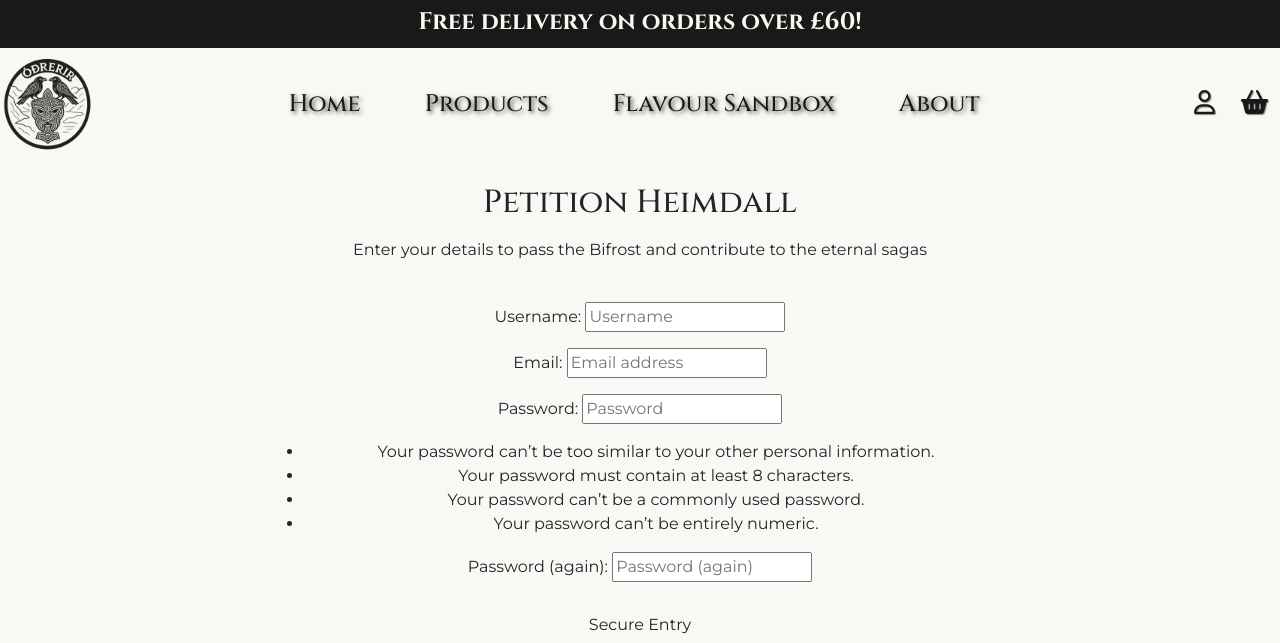
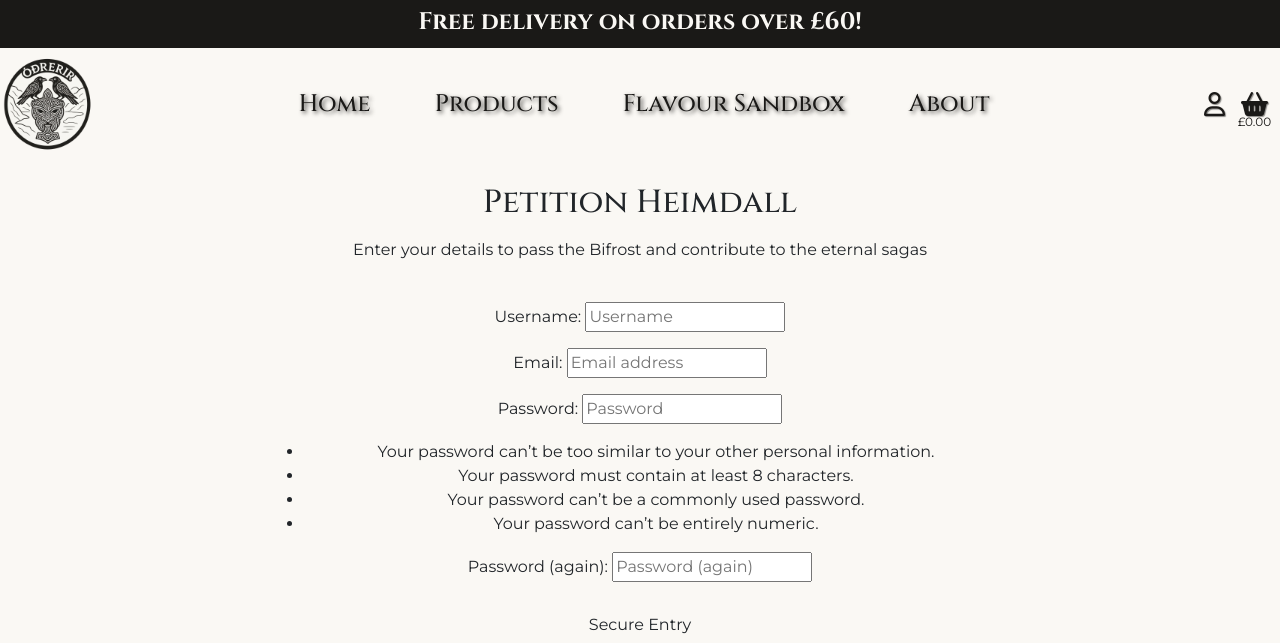
Before and after one commit to edchalk96/odrerir-meadery, a Django app: page /accounts/signup/ in a window 1280 px wide. Shown: the top 643 px of the page. Run offline with Django 5.2, Linux system fonts and the light colour scheme; some libraries are stand-ins or nearby versions.

Commit message:
Added totals text to underneath basket

```diff
--- a/static/css/base.css
+++ b/static/css/base.css
@@ -394,11 +394,23 @@ header {
     text-shadow: 1px 1px 1px rgba(26, 25, 23, 0.5);
 }
 
-.homepage-nav #account-basket-section i {
+#account-basket-section button {
+    line-height: 1;
+}
+
+#account-basket-section span {
+    top: 100%;
+    font-size: 0.75rem;
+    line-height: 1;
+}
+
+.homepage-nav #account-basket-section i,
+.homepage-nav #account-basket-section span {
     color: #FAF8F4
 }
 
-.subpage-nav #account-basket-section i {
+.subpage-nav #account-basket-section i,
+.subpage-nav #account-basket-section span {
     color: #1A1917
 }
 
@@ -408,7 +420,9 @@ header {
 }
 
 .navbar-products-open #account-basket-section i,
-.homepage-nav.scrolled #account-basket-section i {
+.homepage-nav.scrolled #account-basket-section i,
+.navbar-products-open #account-basket-section span,
+.homepage-nav.scrolled #account-basket-section span {
     color: #1A1917;
 }
 
@@ -417,7 +431,8 @@ header {
     font-weight: 700;
 }
 
-#account-basket-section i .active {
+#account-basket-section i .active,
+#account-basket-section span .active {
     color: #E5A93C;
     font-weight: 700;
 }
--- a/templates/base.html
+++ b/templates/base.html
@@ -150,7 +150,7 @@
 
                             <!-- Account Dropdown -->
                             <div class="dropdown">
-                                <button class="btn dropdown-toggle dropdown-toggle-split" type="button" id="navbarDropdownAccounts" data-bs-toggle="dropdown" aria-expanded="false">
+                                <button class="btn p-0 border-0 dropdown-toggle dropdown-toggle-split" type="button" id="navbarDropdownAccounts" data-bs-toggle="dropdown" aria-expanded="false">
                                     <i class="fa-regular fa-user"></i>
                                 </button>
 
@@ -173,9 +173,16 @@
                             </div>
 
                             <!-- Basket Link -->
-                            <div>
-                                <a href="#" class="align-middle"> <!-- % url 'basket' %} -->
+                            <div class="position-relative d-inline-flex flex-column align-items-center">
+                                <a href="#" class="text-decoration-none text-center d-flex flex-column align-items-center"> <!-- % url 'basket' %} -->
                                     <i class="fa-solid fa-basket-shopping {% if request.path == basket_url %}active{% endif %}"></i>
+                                    <span class="position-absolute start-50 translate-middle-x my-0 text-nowrap">
+                                        {% if grand_total %}
+                                            ${{ grand_total |floatformat:2 }}
+                                        {% else %}
+                                            £0.00
+                                        {% endif %}
+                                    </span>
                                 </a>
                             </div>
                         </div>
```
